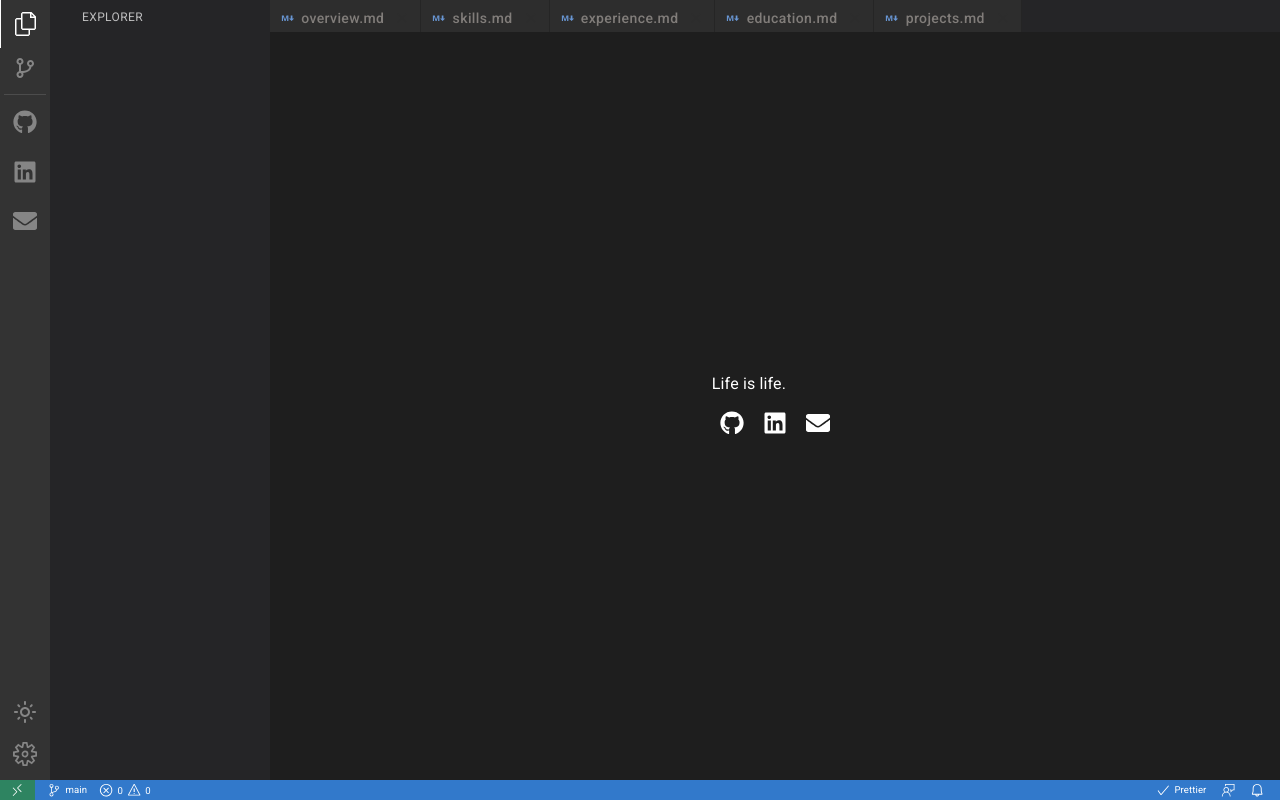
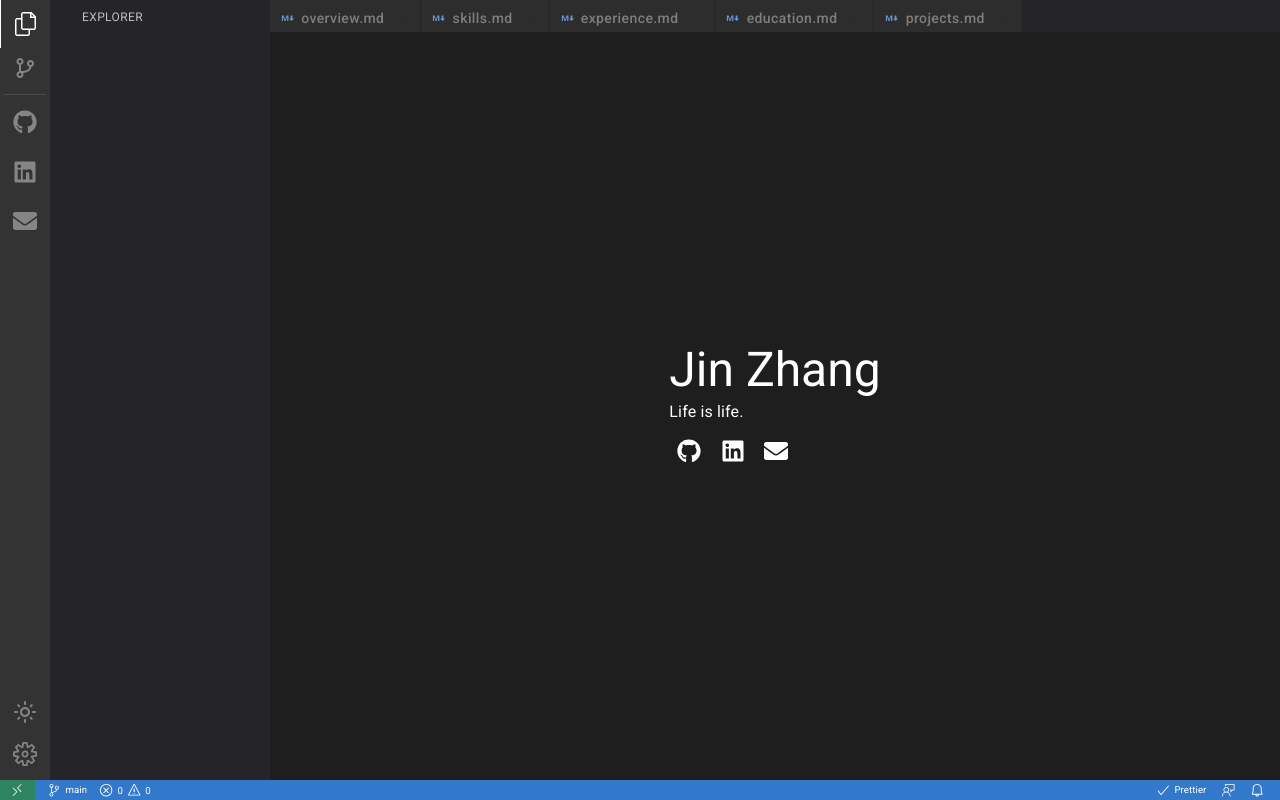
Before and after one commit to jzfrank/jzfrank.github.io, a React (Create React App) app: page / in a window 1280 px wide. Built offline with nearby package versions, Linux system fonts and the light colour scheme.

Commit message:
fixed favicon

```diff
--- a/public/index.html
+++ b/public/index.html
@@ -2,12 +2,12 @@
 <html lang="en">
   <head>
     <meta charset="utf-8" />
-    <link rel="icon" href="%PUBLIC_URL%/favicon.ico" />
+    <link rel="icon" href="public/favicon.ico" />
     <meta name="viewport" content="width=device-width, initial-scale=1" />
     <meta name="theme-color" content="#000000" />
     <meta name="description" content="react vscode portfolio" />
-    <link rel="apple-touch-icon" href="%PUBLIC_URL%/logo192.png" />
-    <link rel="manifest" href="%PUBLIC_URL%/manifest.json" />
+    <link rel="apple-touch-icon" href="public/logo192.png" />
+    <link rel="manifest" href="public/manifest.json" />
 
     <link
       rel="stylesheet"
@@ -18,7 +18,7 @@
       href="https://fonts.googleapis.com/icon?family=Material+Icons"
     />
 
-    <title>%REACT_APP_NAME%</title>
+    <title>Jin Zhang</title>
   </head>
   <body>
     <noscript>You need to enable JavaScript to run this app.</noscript>
--- a/src/app/pages/Home.tsx
+++ b/src/app/pages/Home.tsx
@@ -23,8 +23,8 @@ export default function Home({ setSelectedIndex }: Props) {
   }, [setSelectedIndex]);
 
   useEffect(() => {
-    document.title = process.env.REACT_APP_NAME!;
-  }, [pathname]);
+    document.title = "Jin Zhang";
+  }, []);
 
   return (
     <Grid
@@ -45,7 +45,7 @@ export default function Home({ setSelectedIndex }: Props) {
               display="flex"
               justifyContent={{ xs: "center", sm: "flex-start" }}
             >
-              <Typography variant="h3">{process.env.REACT_APP_NAME}</Typography>
+              <Typography variant="h3">Jin Zhang</Typography>
             </Grid>
             <Grid
               display="flex"
```
Also changed, not shown: 10 other files (tests, documents, lock files or other folders).
